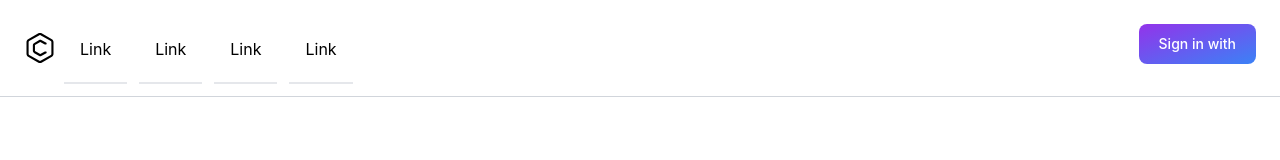
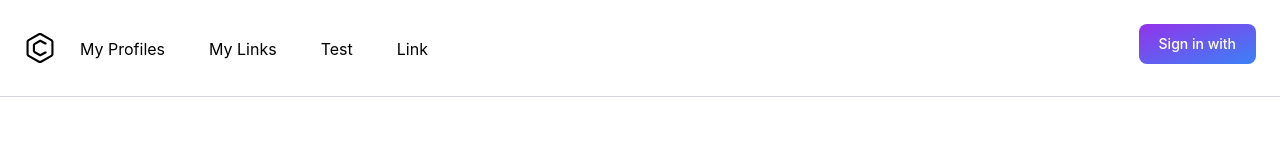
Before and after one commit to princetechs/link_shortner, a Next.js app: page / in a window 1280 px wide. Shown: the top 160 px of the page. Built offline with nearby package versions, Linux system fonts and the light colour scheme; no server answers.

Commit message:
added hover effect

```diff
--- a/components/common/Header.tsx
+++ b/components/common/Header.tsx
@@ -17,16 +17,16 @@ export default function Header() {
 					</a>
 					<ul className="items-stretch hidden space-x-3 lg:flex">
 						<li className="flex">
-							<a rel="noopener noreferrer" href="#" className="flex items-center px-4 -mb-1 border-b-2 dark:border-transparent">Link</a>
+							<a rel="noopener noreferrer" href="#" className="flex items-center px-4 -mb-1 transition duration-150 border-b-2 border-transparent hover:border-purple-500">My Profiles</a>
 						</li>
 						<li className="flex">
-							<a rel="noopener noreferrer" href="#" className="flex items-center px-4 -mb-1 border-b-2 dark:border-transparent dark:text-violet-400 dark:border-violet-400">Link</a>
+							<a rel="noopener noreferrer" href="#" className="flex items-center px-4 -mb-1 border-b-2 transition duration-150 border-b-2 border-transparent hover:border-purple-500">My Links</a>
 						</li>
 						<li className="flex">
-							<a rel="noopener noreferrer" href="#" className="flex items-center px-4 -mb-1 border-b-2 dark:border-transparent">Link</a>
+							<a rel="noopener noreferrer" href="#" className="flex items-center px-4 -mb-1 transition duration-150 border-b-2 border-transparent hover:border-purple-500">Test</a>
 						</li>
 						<li className="flex">
-							<a rel="noopener noreferrer" href="#" className="flex items-center px-4 -mb-1 border-b-2 dark:border-transparent">Link</a>
+							<a rel="noopener noreferrer" href="#" className="flex items-center px-4 -mb-1 transition duration-150 border-b-2 border-transparent hover:border-purple-500">Link</a>
 						</li>
 					</ul>
 				</div>
--- a/pages/index.tsx
+++ b/pages/index.tsx
@@ -29,7 +29,7 @@ return (
               colorMode="light"
               id="text_field"
               inputMode="text"
-              label="Past Url Here"
+              label="Paste Url Here"
               maxLength={30}
               onBlur={function noRefCheck() { }}
               // onChange={function noRefCheck() { }}
```
